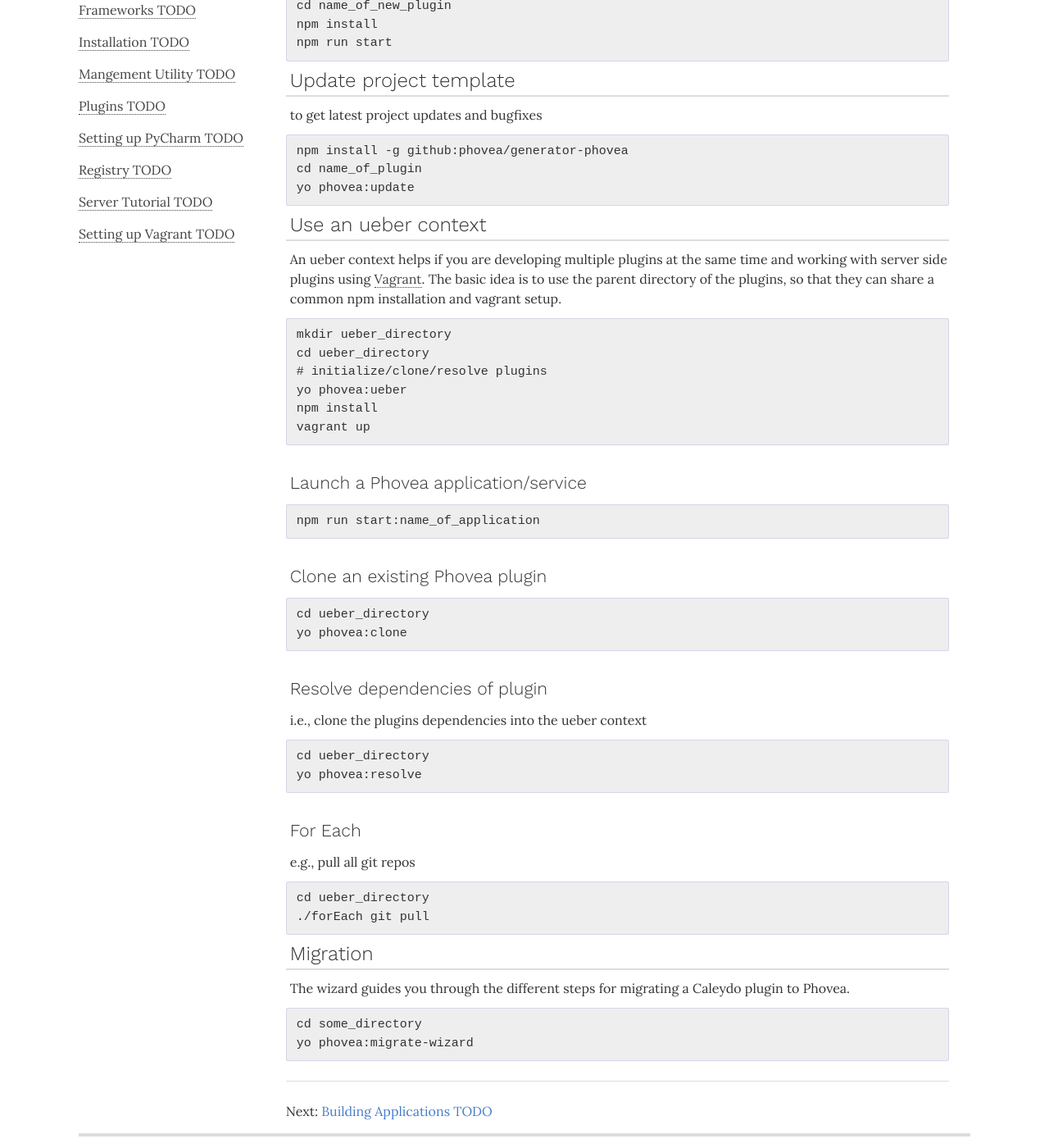
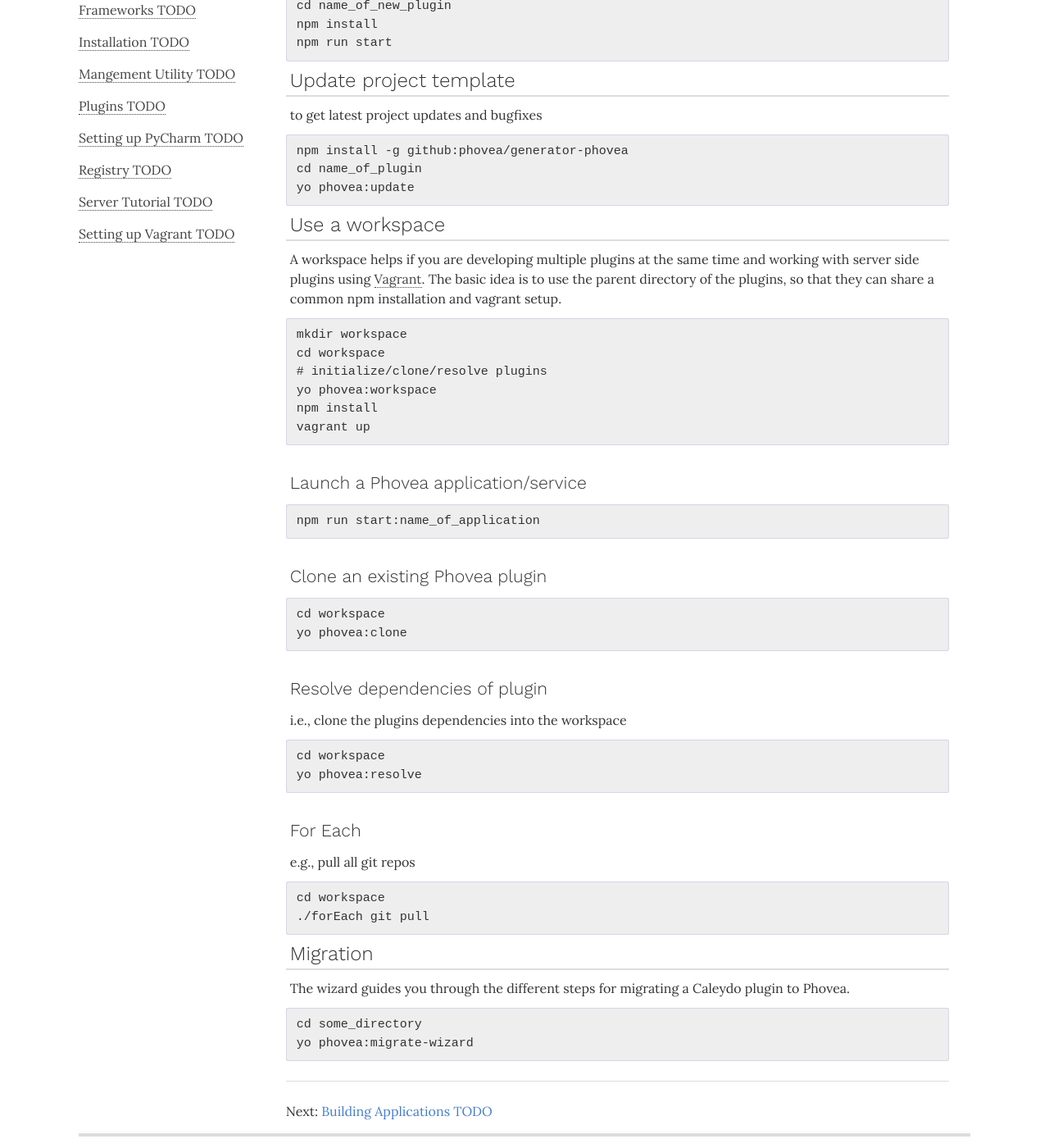
Before and after one commit to phovea/phovea.github.io, a Jekyll site: the page built from contributors/cheatsheet.md, in a window 1280 px wide and 1400 px high, scrolled down 470 px. Shown: the whole window at 82% size. Built offline with Jekyll 4.4.1, drawn with Linux system fonts in a browser that asks for light colours; nearby versions of some CDN libraries; some web fonts are replaced.

Commit message:
Rename `ueber context` to `workspace` (#41)
* Rename `ueber context` to `workspace`

According to https://github.com/phovea/generator-phovea/issues/39

* "directory" is redundant

````diff
--- a/contributors/cheatsheet.md
+++ b/contributors/cheatsheet.md
@@ -40,19 +40,19 @@ cd name_of_plugin
 yo phovea:update
 ```
 
-Use an ueber context
+Use a workspace
 --------------------
 
-An ueber context helps if you are developing multiple plugins at the same time
+A workspace helps if you are developing multiple plugins at the same time
 and working with server side plugins using [Vagrant](https://www.vagrantup.com).
 The basic idea is to use the parent directory of the plugins, so that they can
 share a common npm installation and vagrant setup.
 
 ```
-mkdir ueber_directory
-cd ueber_directory
+mkdir workspace
+cd workspace
 # initialize/clone/resolve plugins
-yo phovea:ueber
+yo phovea:workspace
 npm install
 vagrant up
 ```
@@ -66,16 +66,16 @@ npm run start:name_of_application
 ### Clone an existing Phovea plugin
 
 ```
-cd ueber_directory
+cd workspace
 yo phovea:clone
 ```
 
 ### Resolve dependencies of plugin
 
-i.e., clone the plugins dependencies into the ueber context
+i.e., clone the plugins dependencies into the workspace
 
 ```
-cd ueber_directory
+cd workspace
 yo phovea:resolve
 ```
 
@@ -84,7 +84,7 @@ yo phovea:resolve
 e.g., pull all git repos
 
 ```
-cd ueber_directory
+cd workspace
 ./forEach git pull
 ```
 
````
